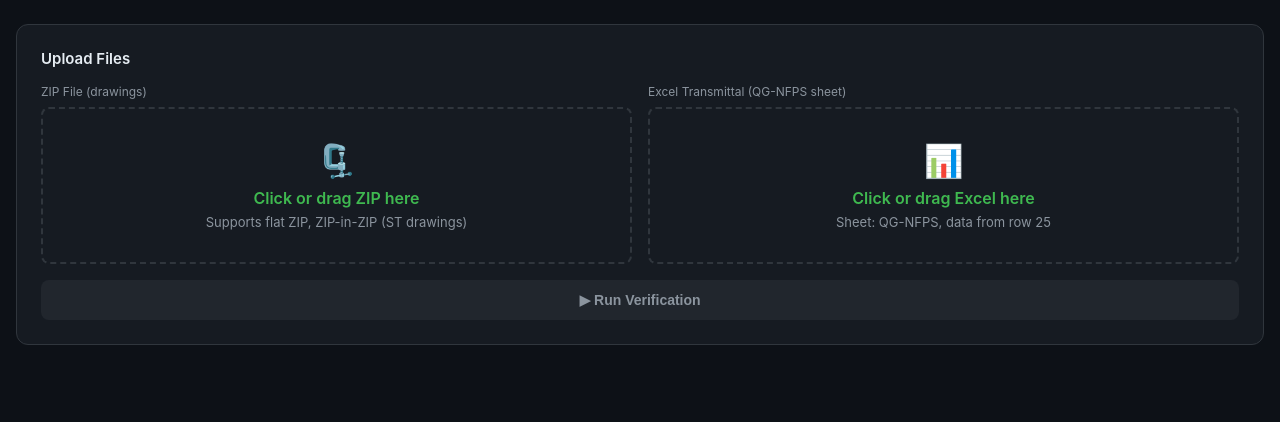
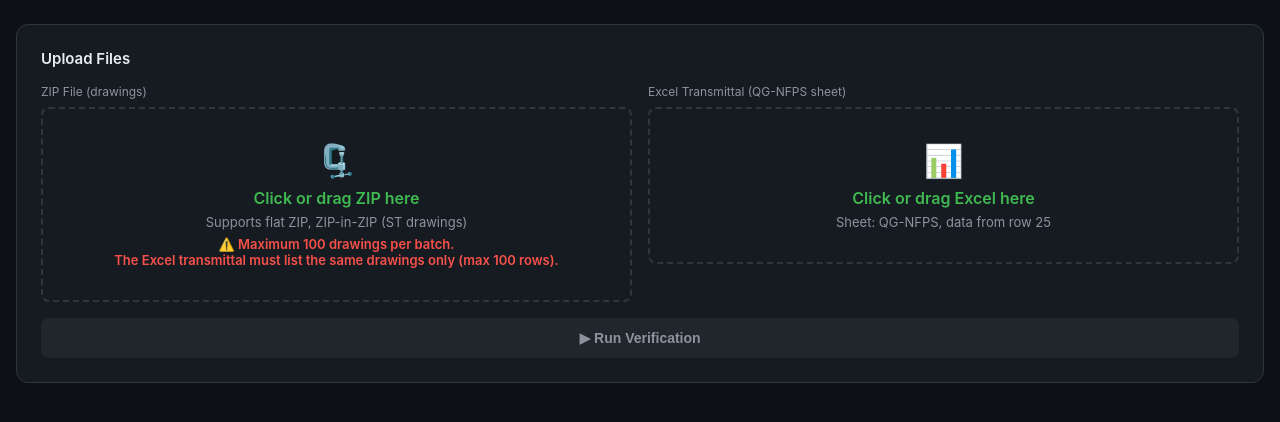
Before and after one commit to sajjadkhalid81/comp5-verifier-web, a Flask app: page / in a window 1280 px wide. Shown: the part 69-491 px from the top of the page. Run offline with Flask 3, Linux system fonts and the light colour scheme; parts of the project's set-up code (start-up, migrations or seed data) failed here and were passed over.

Commit message:
Add files via upload

```diff
--- a/templates/index.html
+++ b/templates/index.html
@@ -103,6 +103,10 @@
           <div class="icon">🗜️</div>
           <div class="filename" id="zip-name">Click or drag ZIP here</div>
           <p>Supports flat ZIP, ZIP-in-ZIP (ST drawings)</p>
+          <p style="color:#f85149;font-weight:600;margin-top:6px;">
+            ⚠️ Maximum 100 drawings per batch.<br>
+            The Excel transmittal must list the same drawings only (max 100 rows).
+          </p>
         </div>
         <input type="file" id="zip-input" accept=".zip" hidden>
       </div>
@@ -197,6 +201,16 @@ function setFile(type, file) {
 
 async function startVerification() {
   if (!zipFile || !xlsxFile) return;
+
+  // Check ZIP file count before uploading
+  if (zipFile.size > 80 * 1024 * 1024) {
+    if (!confirm(
+      '⚠️ Warning: Your ZIP file is larger than 80MB.\n\n' +
+      'This system supports a maximum of 100 drawings per batch.\n' +
+      'Large files may cause the server to run out of memory.\n\n' +
+      'Are you sure you want to continue?'
+    )) return;
+  }
   document.getElementById('run-btn').disabled = true;
   document.getElementById('progress-section').style.display = 'block';
   document.getElementById('summary-section').style.display  = 'none';
```
